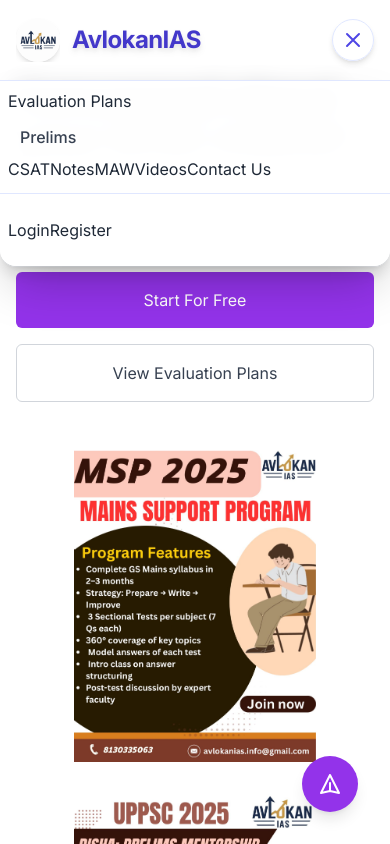
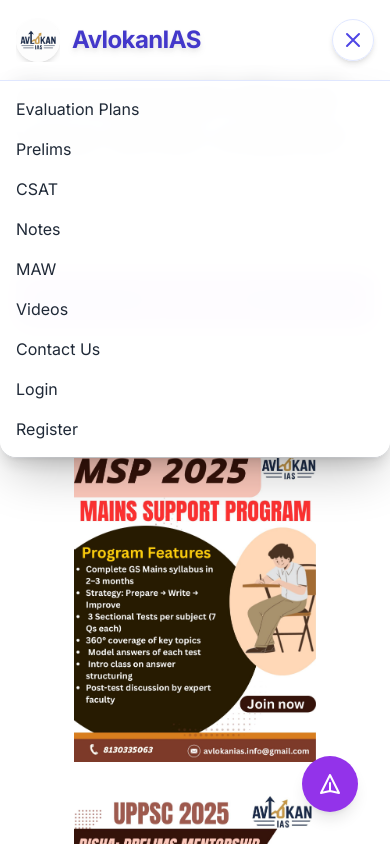
Before and after one commit to himanshu345/avlokan_IAS_June, a Next.js app in the folder frontend/: page / in a window 390 px wide. Both pictures are taken after a click on the button "Open main menu". Shown: the top 844 px of the page. Built offline with nearby package versions, Linux system fonts and the light colour scheme.

Commit message:
Corrected navbar for mobile

```diff
--- a/frontend/components/Navbar/Navbar.tsx
+++ b/frontend/components/Navbar/Navbar.tsx
@@ -167,59 +167,46 @@
 
         {/* Mobile menu */}
         {isMenuOpen && (
-          <div className="md:hidden bg-white/95 shadow-2xl rounded-b-2xl border-t border-indigo-100 animate-fade-in-down">
-            <div className="px-2 pt-2 pb-3 space-y-1">
-              <Link href="/evaluation-plans" className="block px-3 py-2 rounded-lg text-base font-medium text-gray-700 hover:bg-indigo-50 hover:text-indigo-700 transition-all duration-200">
+          <div className="block lg:hidden bg-white/95 shadow-2xl rounded-b-2xl border-t border-indigo-100 animate-fade-in-down">
+            <div className="flex flex-col px-4 pt-4 pb-4 space-y-4">
+              <Link href="/evaluation-plans" className="block w-full px-4 py-3 rounded-lg text-base font-medium text-gray-700 hover:bg-indigo-50 hover:text-indigo-700 transition-all duration-200">
                 Evaluation Plans
               </Link>
-              <button
-                onClick={() => {
-                  setIsPrelimsOpen(true);
-                  setIsMenuOpen(false);
-                  router.push('/prelims');
-                }}
-                className="w-full text-left px-3 py-2 rounded-lg text-base font-medium text-gray-700 hover:bg-indigo-50 hover:text-indigo-700 transition-all duration-200"
-              >
+              <Link href="/prelims" className="block w-full px-4 py-3 rounded-lg text-base font-medium text-gray-700 hover:bg-indigo-50 hover:text-indigo-700 transition-all duration-200">
                 Prelims
-              </button>
-              <Link href="/csat" className="block px-3 py-2 rounded-lg text-base font-medium text-gray-700 hover:bg-indigo-50 hover:text-indigo-700 transition-all duration-200">
+              </Link>
+              <Link href="/csat" className="block w-full px-4 py-3 rounded-lg text-base font-medium text-gray-700 hover:bg-indigo-50 hover:text-indigo-700 transition-all duration-200">
                 CSAT
               </Link>
-              <Link href="/notes" className="block px-3 py-2 rounded-lg text-base font-medium text-gray-700 hover:bg-indigo-50 hover:text-indigo-700 transition-all duration-200">
+              <Link href="/notes" className="block w-full px-4 py-3 rounded-lg text-base font-medium text-gray-700 hover:bg-indigo-50 hover:text-indigo-700 transition-all duration-200">
                 Notes
               </Link>
-              <Link href="/mentored-answer-writing" className="block px-3 py-2 rounded-lg text-base font-medium text-gray-700 hover:bg-indigo-50 hover:text-indigo-700 transition-all duration-200">
+              <Link href="/mentored-answer-writing" className="block w-full px-4 py-3 rounded-lg text-base font-medium text-gray-700 hover:bg-indigo-50 hover:text-indigo-700 transition-all duration-200">
                 MAW
               </Link>
-              <Link href="/videos" className="block px-3 py-2 rounded-lg text-base font-medium text-gray-700 hover:bg-indigo-50 hover:text-indigo-700 transition-all duration-200">
+              <Link href="/videos" className="block w-full px-4 py-3 rounded-lg text-base font-medium text-gray-700 hover:bg-indigo-50 hover:text-indigo-700 transition-all duration-200">
                 Videos
               </Link>
-              <Link href="/contact" className="block px-3 py-2 rounded-lg text-base font-medium text-gray-700 hover:bg-indigo-50 hover:text-indigo-700 transition-all duration-200">
+              <Link href="/contact" className="block w-full px-4 py-3 rounded-lg text-base font-medium text-gray-700 hover:bg-indigo-50 hover:text-indigo-700 transition-all duration-200">
                 Contact Us
               </Link>
-            </div>
-            <div className="pt-4 pb-3 border-t border-indigo-100">
-              {user ? (
-                <div className="space-y-1">
-                  <div className="block px-4 py-2 text-base font-semibold text-indigo-700">
-                    {user.name}
-                  </div>
-                  <button
-                    onClick={handleLogout}
-                    className="block w-full text-left px-4 py-2 text-base font-semibold text-indigo-700 hover:text-indigo-900 hover:bg-indigo-50 rounded-lg transition-all duration-200"
-                  >
-                    Logout
-                  </button>
-                </div>
-              ) : (
-                <div className="space-y-1 px-2 pt-2 pb-3">
-                  <Link href="/login" className="block text-center w-full px-4 py-2 bg-gradient-to-r from-indigo-600 to-purple-600 text-white font-semibold rounded-xl shadow-lg hover:from-indigo-700 hover:to-purple-700 hover:shadow-xl transition-all duration-300">
+              {!user && (
+                <>
+                  <Link href="/login" className="block w-full text-center px-4 py-3 bg-gradient-to-r from-indigo-600 to-purple-600 text-white font-semibold rounded-xl shadow-lg hover:from-indigo-700 hover:to-purple-700 hover:shadow-xl transition-all duration-300">
                     Login
                   </Link>
-                  <Link href="/register" className="block text-center w-full px-4 py-2 text-indigo-700 font-semibold rounded-xl hover:bg-indigo-50 transition-all duration-200">
+                  <Link href="/register" className="block w-full text-center px-4 py-3 text-indigo-700 font-semibold rounded-xl hover:bg-indigo-50 transition-all duration-200">
                     Register
                   </Link>
-                </div>
+                </>
+              )}
+              {user && (
+                <button
+                  onClick={handleLogout}
+                  className="block w-full text-left px-4 py-3 text-base font-semibold text-indigo-700 hover:text-indigo-900 hover:bg-indigo-50 rounded-lg transition-all duration-200"
+                >
+                  Logout
+                </button>
               )}
             </div>
           </div>
```
Also changed, not shown: 1 other file (tests, documents, lock files or other folders).
